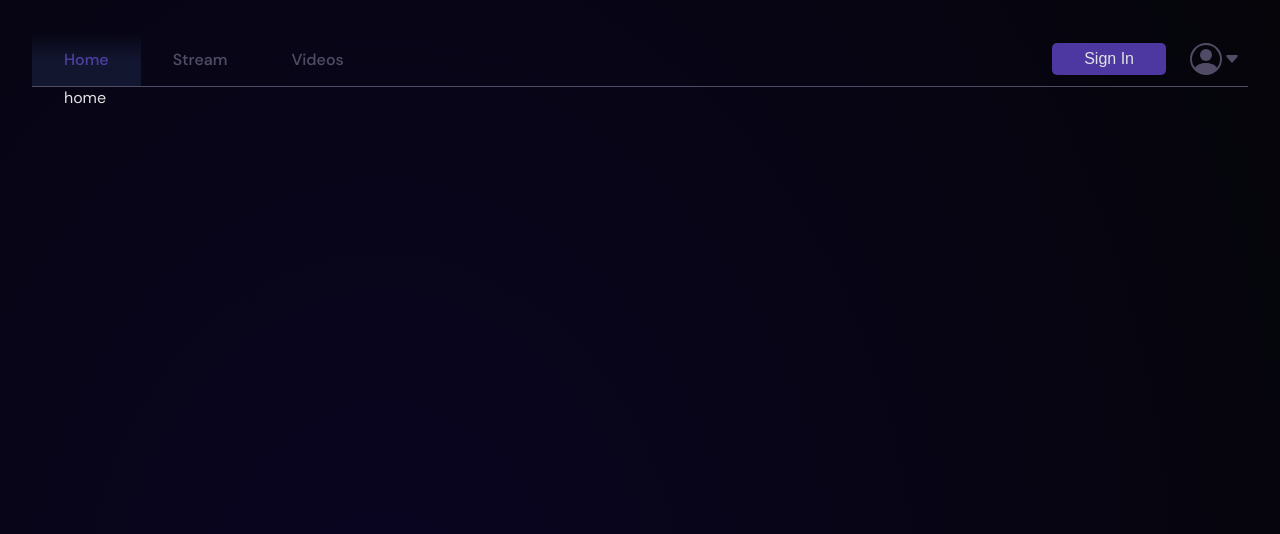
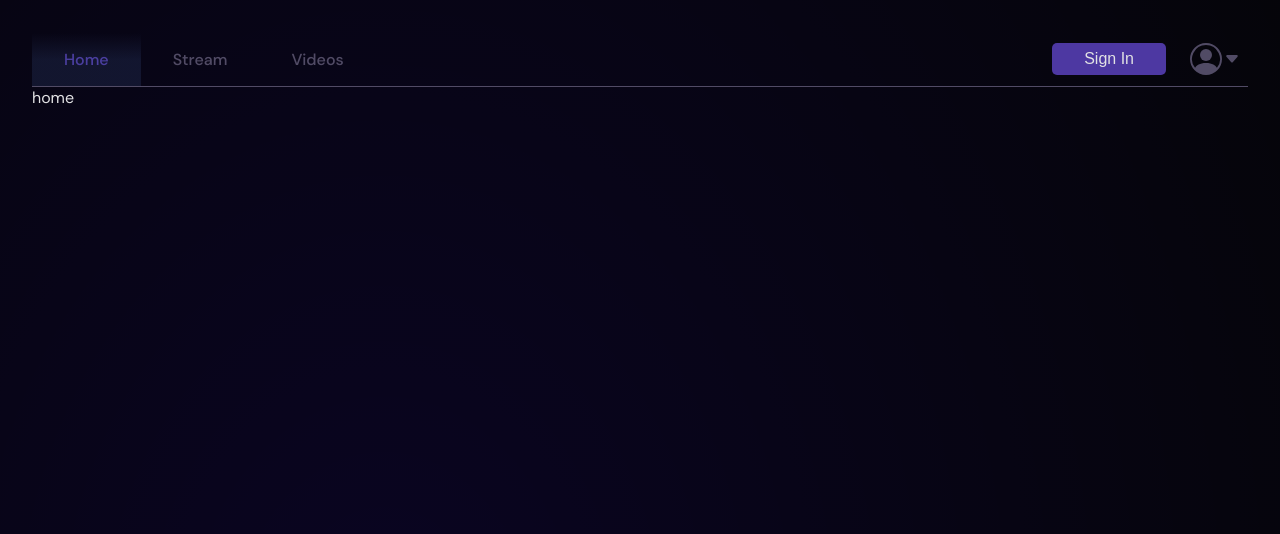
Before and after one commit to kuanoni/streamer-hub, a Next.js app: page / in a window 1280 px wide. Shown: the top 534 px of the page. Built offline with nearby package versions, Linux system fonts and the light colour scheme; no server answers.

Commit message:
rm Main padding

```diff
--- a/src/common/layouts/LayoutWithNavbar.tsx
+++ b/src/common/layouts/LayoutWithNavbar.tsx
@@ -16,8 +16,6 @@ const LayoutWithNavbar = ({ children }: Props) => {
 
 	const Main = styled('main', {
 		position: 'relative',
-		padding: '0 2rem',
-		paddingBottom: '1rem',
 	});
 
 	return (
```
